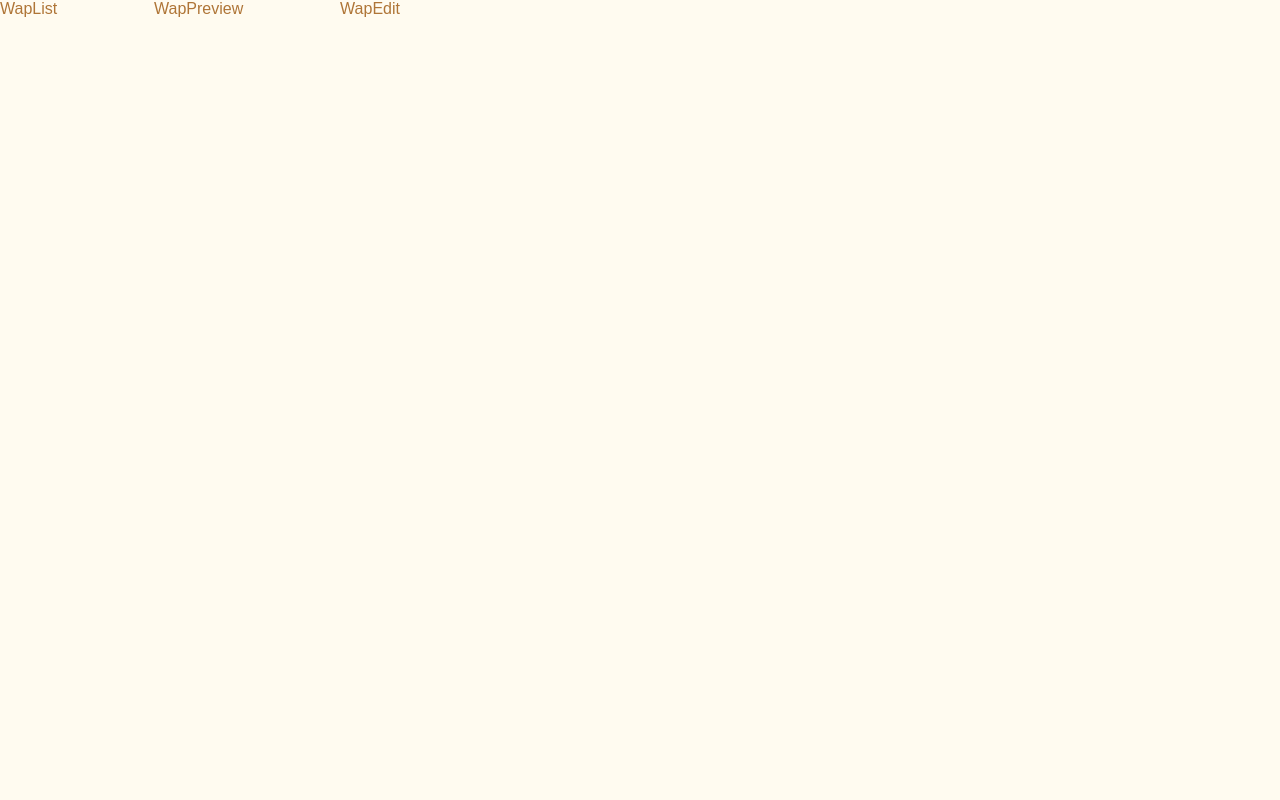
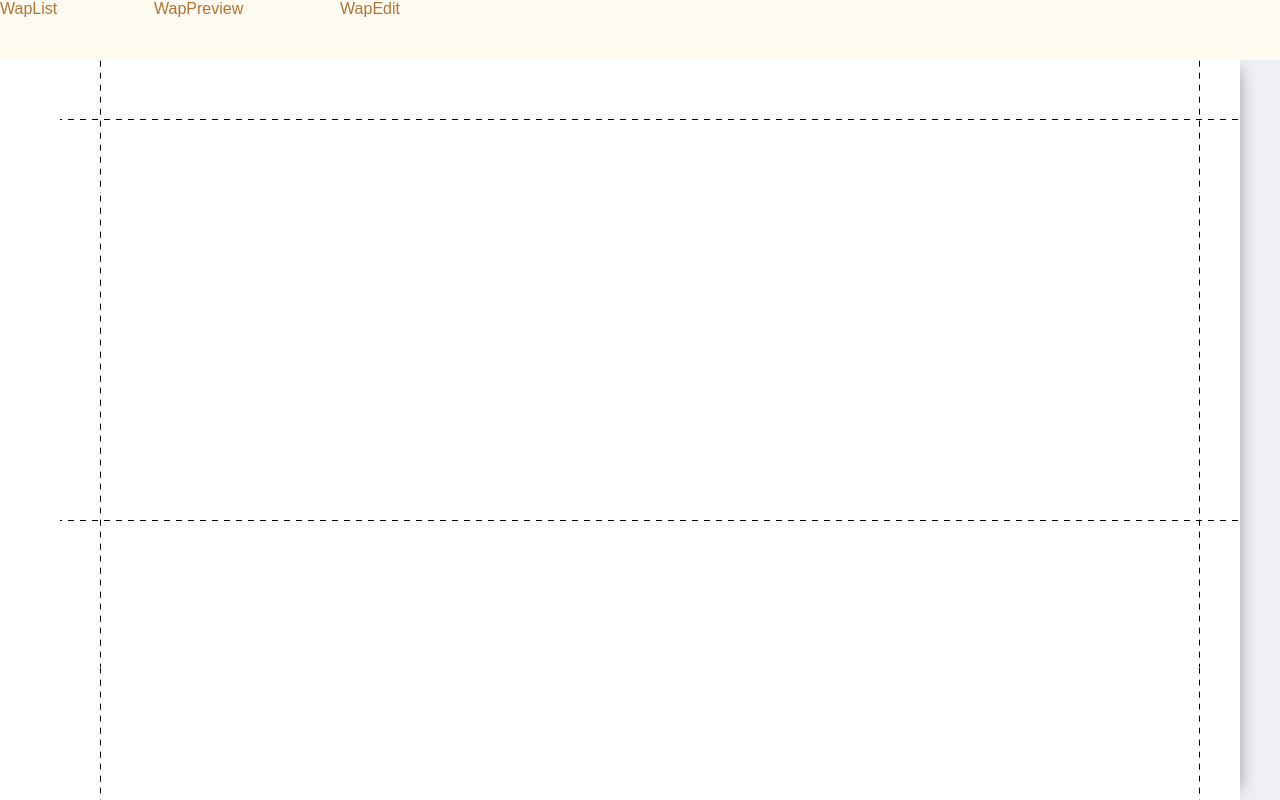
Before and after one commit to yardenfarag/quix, a React (Create React App) app: page /#/website/1/edit in a window 1280 px wide. Built offline with nearby package versions, Linux system fonts and the light colour scheme.

Commit message:
added basic layout for edit page

```diff
--- a/src/App.tsx
+++ b/src/App.tsx
@@ -10,7 +10,7 @@ function App() {
   return (
     <Router>
       <section className="App">
-        <nav className='flex between' style={{ width: '400px' }}>
+        <nav className='app-header flex between' style={{ width: '400px' }}>
           <Link to='/website'>WapList</Link>
           <Link to='/website/1'>WapPreview</Link>
           <Link to='/website/1/edit'>WapEdit</Link>
--- a/src/assets/styles/basic/_base.scss
+++ b/src/assets/styles/basic/_base.scss
@@ -11,6 +11,7 @@ html {
 body {
   font-family: Arial, Helvetica, sans-serif;
   background-color: $clr1;
+  min-height: 100vh;
 }
 
 img {
--- a/src/assets/styles/basic/_helpers.scss
+++ b/src/assets/styles/basic/_helpers.scss
@@ -37,7 +37,7 @@
 	justify-content: space-around;
 }
 
-.flex.grow{
+.grow{
 	&-1{
 		flex-grow: 1;
 	}
@@ -57,7 +57,7 @@
 		flex-grow: 6;
 	}
 }
-.flex.shrink{
+.shrink{
 	&-1{
 		flex-shrink: 1;
 	}
--- /dev/null
+++ b/src/assets/styles/cmps/_app-header.scss
@@ -0,0 +1,3 @@
+.app-header{
+    height: $header-height;
+}
--- a/src/assets/styles/main.scss
+++ b/src/assets/styles/main.scss
@@ -14,3 +14,4 @@
 @import './views/wap-edit-page';
 
 // Components
+@import './cmps/app-header';
--- a/src/assets/styles/setup/_variables.scss
+++ b/src/assets/styles/setup/_variables.scss
@@ -12,6 +12,7 @@ $clr5: rgb(255 251 240);
 // LAYOUT
 $layoutPadding: 40px;
 $layoutBeta: 146px;
+$header-height: 60px;
 
 // LAYOUT BREAKPOINTS
 $break-mobile: 580px;
@@ -25,7 +26,15 @@ $padded-break-narrow: $break-narrow + $layoutPadding * 2;
 $padded-break-normal: $break-normal + $layoutPadding * 2;
 $padded-break-wide: $break-wide + $layoutPadding * 2;
 
+// Sizes
+$edit-panel-width: 40px;
+$edit-tool-sidebar: 60px;
+
 // Palette
+
+// Backgrounds
+$edit-background: #eff0f3;
+
 // Blacks
 $ultra-black: #000000;
 $dark-black: #141414;
--- a/src/assets/styles/views/_wap-edit-page.scss
+++ b/src/assets/styles/views/_wap-edit-page.scss
@@ -0,0 +1,89 @@
+.wap-edit-page {
+    background-color: $edit-background;
+    overflow: scroll;
+
+    .page-container {
+        height: calc(100vh - $header-height);
+
+        >*{
+            min-height: calc(100vh - $header-height);
+        }
+        .wap-edit-page {
+
+            &__tool-sidebar {
+                width: $edit-tool-sidebar;
+                background-color: #fff;
+                // box-shadow: rgba(0, 0, 0, 0.35) 10px 0 15px -10px;
+                box-shadow: rgba(0, 0, 0, 0.35) 0px 5px 15px 0px;
+                top: $header-height;
+            }
+
+            &__page {
+                background-color: #fff;
+                box-shadow: rgba(0, 0, 0, 0.35) 10px 0 15px -10px;
+                height: fit-content;
+
+                .wap-header,
+                .wap-footer,
+                .wap-section{
+                    &:before{
+                        content: '';
+                        display: block;
+                        width: 100%;
+                        height: 100%;
+                    }
+                }
+                .wap-header {
+                    &.dashed:before {
+                        background-image: linear-gradient(to right, black 50%, rgba(255, 255, 255, 0) 0%);
+                        background-position: bottom;
+                        background-size: 12px 1px;
+                        background-repeat: repeat-x;
+                    }
+                }
+                .wap-footer {
+                    &.dashed:before {
+                        background-image: linear-gradient(to right, black 50%, rgba(255, 255, 255, 0) 0%);
+                        background-position: top;
+                        background-size: 12px 1px;
+                        background-repeat: repeat-x;
+                    }
+                }
+            }
+
+            &__side-panel {
+                height: fit-content;
+                width: $edit-panel-width;
+            }
+
+            &__overlay {
+                width: calc(100% - $edit-panel-width - $edit-tool-sidebar);
+                left: $edit-tool-sidebar;
+                min-height: 100%;
+
+                .wap-overlay{
+                    width: 100%;
+
+                    .dashed-pseudo{
+                        height: 100%;
+                        background-image: linear-gradient(black 50%, rgba(255, 255, 255, 0) 0%);
+                        background-position: left;
+                        background-size: 1px 12px;
+                        background-repeat: repeat-y;
+
+                        &:before{
+                            content: '';
+                            display: block;
+                            width: 100%;
+                            height: 100%;
+                            background-image: linear-gradient(black 50%, rgba(255, 255, 255, 0) 0%);
+                            background-position: right;
+                            background-size: 1px 12px;
+                            background-repeat: repeat-y;
+                        }
+                    }
+                }
+            }
+        }
+    }
+}
--- /dev/null
+++ b/src/interfaces/dynamic-element.ts
@@ -0,0 +1,12 @@
+export interface Section {
+    id: string
+    kind: string
+    name: string
+    styles: {
+        small:{[key:string]:string}
+        medium:{[key:string]:string}
+        large:{[key:string]:string}
+    }
+    ref: HTMLElement | null,
+    panelRef: HTMLElement | null
+}
--- a/src/interfaces/wap.ts
+++ b/src/interfaces/wap.ts
@@ -3,6 +3,11 @@ export interface Wap {
     name: string
     imgUrl: string
     cmps: Cmp[]
+    margin:{
+        small:number
+        medium:number
+        large:number
+    }
 
 }
 
--- a/src/services/util.service.ts
+++ b/src/services/util.service.ts
@@ -1,3 +1,5 @@
+import { Section } from "../interfaces/dynamic-element"
+
 export function makeId(blockSize = 5, blockCount = 2) {
     const CHARS = 'abcdefghojklmnopqrstuvwxyzABCDEFGHIJKLMNOPQRSTUVWXYZ0987654321'
     let id = ''
@@ -14,6 +16,32 @@ export function makeId(blockSize = 5, blockCount = 2) {
 export function getRandomInt(max: number, min = 0, isInclusive = false) {
     return Math.floor(Math.random() * (Math.floor(max) - Math.ceil(min) + (isInclusive ? 1 : 0)) + Math.ceil(min))
 }
+
+export function calcTotalHeight(sections: Section[], media: 'large' | 'medium' | 'small') {
+    let height = 0
+    for (let section of sections) {
+        height += extractCSSValue(section.styles[media as keyof typeof section.styles].height || '400')
+    }
+    return height
+}
+
+export function extractCSSValue(value: string) {
+    const num = value.match(/\d+(\.\d+)?/)
+    return parseInt(num ? num[0] : '0')
+}
+
+// export function getCSS(styles: { [key: string]: string | number }) {
+//     const css = {} as { [key: string]: string }
+//     for (let key in styles){
+//         switch (key) {
+//             case 'width':
+//             case 'height':
+//             case 'top':
+//             case 'bottom':
+
+//         }
+//     }
+// }
 
 // export function getElementCorners(el: HTMLElement) {
 //     const tl = {
--- a/src/views/WapEdit.tsx
+++ b/src/views/WapEdit.tsx
@@ -1,10 +1,104 @@
-import React from 'react'
+import React, { useRef, useState } from 'react'
+import { Section } from '../interfaces/dynamic-element'
+import { Cmp, Wap } from '../interfaces/wap'
+import { calcTotalHeight, makeId } from '../services/util.service'
 
 const WapEdit = () => {
+    const [site, setSite] = useState({
+        id: makeId(),
+        name: 'my wap',
+        cmps: [] as Cmp[],
+        imgUrl: '',
+        margin: {
+            small: 40,
+            medium: 40,
+            large: 40
+        }
+    } as Wap)
+    const [selectedSection, setSelectedSection] = useState<HTMLElement | null>(null)
+    const [selectedElement, setSelectedElement] = useState<HTMLElement | null>(null)
+    const [media, setMedia] = useState<'large' | 'medium' | 'small'>('large')
+
+    const [sections, setSections] = useState([
+        {
+            id: makeId(),
+            name: 'default',
+            kind: 'section',
+            styles: { small: {}, medium: {}, large: { height: '400px' } },
+            ref: null,
+            panelRef: null
+        }
+    ] as Section[])
+
+    const [header, setHeader] = useState({
+        id: makeId(),
+        name: 'site-header',
+        kind: 'header',
+        styles: { small: {}, medium: {}, large: { height: '60px' } },
+        ref: null,
+        panelRef: null
+    } as Section)
+    const [footer, setFooter] = useState({
+        id: makeId(),
+        name: 'site-footer',
+        kind: 'footer',
+        styles: { small: {}, medium: {}, large: { height: '60px' } },
+        ref: null,
+        panelRef: null
+    } as Section)
+
     return (
-        <section className='wap-edit-page'>
-            <div className='wap-edit-page__page'>
+        <section className='wap-edit-page relative'>
+            <div className="page-container flex">
+                <div className="wap-edit-page__tool-sidebar"
+                    style={{ height: calcTotalHeight([...sections, header, footer], media) }}></div>
+                <div className='wap-edit-page__page grow-1'>
+                    {[header, ...sections, footer].map((section) => {
+                        return (<div
+                            data-id={section.id}
+                            data-kind={section.kind}
+                            key={`wap-${section.kind}__${section.id}}`}
+                            ref={ref => section.ref = ref}
+                            className={`wap-${section.kind} ${selectedSection ? '' : 'dashed'}`}
+                            style={{ ...section.styles[media] }}
+                        >
+                        </div>)
+                    })}
 
+                </div>
+                <div className='wap-edit-page__side-panel'>
+                    {[header, ...sections, footer].map((section) => {
+                        return (<div
+                            data-id={section.id}
+                            data-kind={section.kind}
+                            key={`wap-${section.kind}-panel__${section.id}}`}
+                            ref={ref => section.panelRef = ref}
+                            className={`wap-${section.kind}-panel`}
+                            style={{ height: section.styles[media].height }}
+                        >
+                        </div>)
+                    })}
+                </div>
+
+                <div className="wap-edit-page__overlay absolute flex column"
+                    style={
+                        {
+                            height: calcTotalHeight([...sections, header, footer], media),
+                        }}
+                >
+                    {[header, ...sections, footer].map(section => {
+                        return (<div
+                            data-id={section.id}
+                            data-kind={section.kind}
+                            className={`wap-overlay grow-1 ${section.kind} ${selectedSection ? '' : 'dashed'}`}
+                            style={{height: section.styles[media].height}}
+                            key={`wap-overlay-${section.kind}__${section.id}}`}>
+                            <div className="dashed-pseudo" style={{
+                                marginInline: site.margin[media] + 'px',
+                                width: `calc(100% - ${2*site.margin[media]})`}}></div>
+                        </div>)
+                    })}
+                </div>
             </div>
         </section>
     )
```
